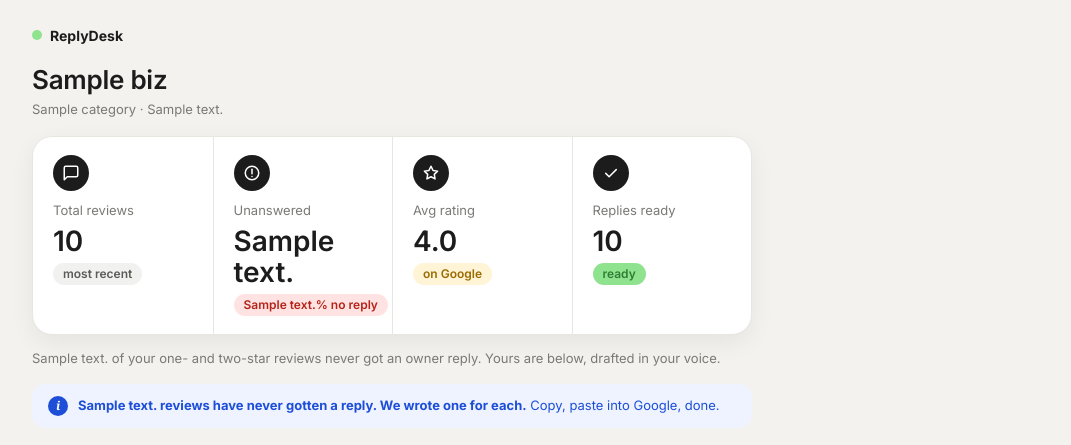
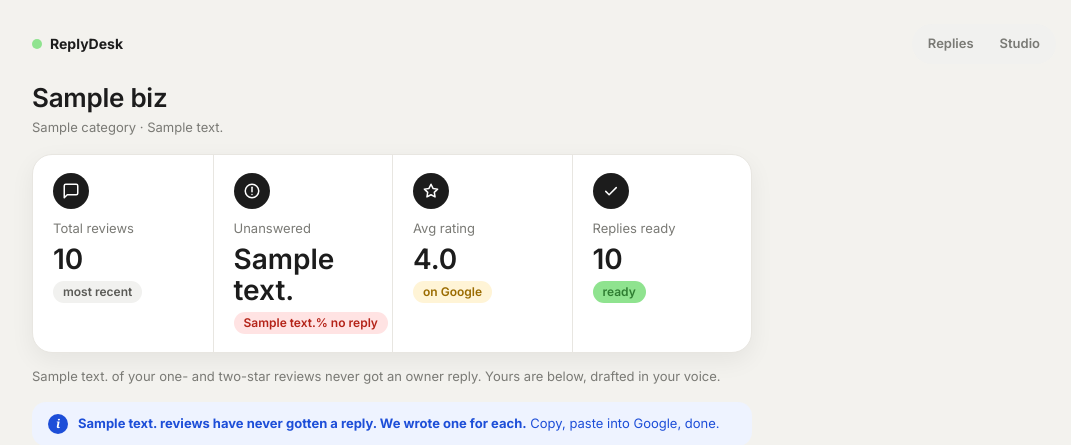
Before and after one commit to b-3llum/replydesk, a FastAPI app: template templates/owner.html in a window 1280 px wide. Shown: the top 445 px of the page, without its empty margins (96-1167 px from the left). Run offline with FastAPI, Linux system fonts and the light colour scheme; the template is opened without the code that fills it: most values are stand-ins (such as "Sample title", 1, 10 or a date in 2020); parts of the project's set-up code (start-up, migrations or seed data) failed here and were passed over.

Commit message:
Connected navigation: owner top bar (home, Replies, Studio; unpaid Studio tab leads to Unlock), admin per-business Preview/Studio/Full set links and a Home page item, landing Admin button when signed in, home links on thanks/error/sign-in, Outreach table fits laptop widths

```diff
--- a/app.py
+++ b/app.py
@@ -151,6 +151,23 @@ def payment_url(slug):
     return link + separator + urllib.parse.urlencode({"client_reference_id": slug})
 
 
+def owner_paths(biz):
+    """Root-relative links to the business's three owner pages; all three take the preview token."""
+    slug = urllib.parse.quote(biz["_id"])
+    query = urllib.parse.urlencode({"t": biz.get("preview_token") or ""})
+    return {"preview_path": f"/p/{slug}?{query}", "full_path": f"/full/{slug}?{query}",
+            "studio_path": f"/studio/{slug}?{query}"}
+
+
+def owner_nav(biz, active):
+    """The owner top bar (templates/_nav.html). Replies opens the full set once paid, the preview
+    before that; active is "replies" (/p, /full) or "studio"."""
+    paths = owner_paths(biz)
+    paid = bool(biz.get("paid"))
+    return {"home": "/", "replies": paths["full_path"] if paid else paths["preview_path"],
+            "studio": paths["studio_path"], "paid": paid, "pay_url": payment_url(biz["_id"]), "active": active}
+
+
 def ready_reviews(reviews):
     """Unanswered reviews that have a reply written, in the order given (newest first)."""
     return [r for r in reviews if r.get("owner_replied") is False and r.get("reply")]
@@ -214,7 +231,7 @@ def preview(request: Request, slug: str, t: str = ""):
     cards = [card(r, locked=i >= FREE_CARDS) for i, r in enumerate(ordered)]
     return templates.TemplateResponse(request, "preview.html", {
         "biz": biz, "cards": cards, "pay_url": payment_url(slug), "price": config.PRICE_USD,
-        **stats(reviews)})
+        "nav": owner_nav(biz, "replies"), **stats(reviews)})
 
 
 @app.get("/p/{slug}/status.json")
@@ -232,7 +249,7 @@ def full(request: Request, slug: str, t: str = ""):
     reviews = store.reviews_for(slug)
     cards = [card(r) for r in ready_reviews(reviews)]  # no MAX_CARDS cap: they paid for every reply
     return templates.TemplateResponse(request, "full.html", {
-        "biz": biz, "cards": cards, **stats(reviews)})
+        "biz": biz, "cards": cards, "nav": owner_nav(biz, "replies"), **stats(reviews)})
 
 
 @app.get("/thanks")
@@ -253,7 +270,7 @@ def _examples():
     return unpaid, paid
 
 
-def landing_context(**extra):
+def landing_context(request, **extra):
     s = cached_stats()  # both cached: the public page must not hammer Atlas
     unpaid, paid = _cached("examples", _examples)
     tour = None
@@ -270,6 +287,7 @@ def landing_context(**extra):
         "example_url": f"/p/{unpaid['_id']}?t={unpaid['preview_token']}" if unpaid else None,
         "plan": "one-time",
         "tour": tour,
+        "admin_signed_in": admin_signed_in(request),  # the header then links the admin
     }, **extra)
 
 
@@ -288,7 +306,7 @@ def _name_from_maps_link(text):
 def landing(request: Request, plan: str = "", sent: str = ""):
     waitlist = plan == "monthly"  # "Join the waitlist" opens the request form on the monthly plan
     return templates.TemplateResponse(request, "landing.html", landing_context(
-        plan="monthly" if waitlist else "one-time", show_form=waitlist, sent=bool(sent)))
+        request, plan="monthly" if waitlist else "one-time", show_form=waitlist, sent=bool(sent)))
 
 
 @app.post("/find")
@@ -301,8 +319,9 @@ async def find(request: Request):
                 "unanswered": b.get("unanswered_count") or 0, "url": f"/p/{b['_id']}?t={b['preview_token']}"}
                for b in matches]
     context = await run_in_threadpool(
-        landing_context, query=query, searched=bool(query), results=results, show_form=bool(query) and not results,
-        prefill_name="" if is_link else query, prefill_maps=query if is_link else "")
+        landing_context, request, query=query, searched=bool(query), results=results,
+        show_form=bool(query) and not results, prefill_name="" if is_link else query,
+        prefill_maps=query if is_link else "")
     return templates.TemplateResponse(request, "landing.html", context)
 
 
@@ -316,7 +335,7 @@ async def request_preview(request: Request):
     plan = plan if plan in PLANS else "one-time"
     if not name or len(re.sub(r"\D", "", phone)) < 7:
         context = await run_in_threadpool(
-            landing_context, show_form=True, plan=plan, prefill_name=name, prefill_phone=phone,
+            landing_context, request, show_form=True, plan=plan, prefill_name=name, prefill_phone=phone,
             prefill_maps=maps_url, form_error="Add your business name and a phone number we can text.")
         return templates.TemplateResponse(request, "landing.html", context, status_code=400)
     await run_in_threadpool(store.add_request, name, phone, maps_url, plan)
@@ -347,6 +366,15 @@ def require_admin(key, request=None):
     if DEMO_MODE:  # open to everyone; "" sets no remember-me cookie
         return ""
     raise HTTPException(status_code=403, detail="This admin link is not valid")
+
+
+def admin_signed_in(request):
+    """True when this browser would get into the admin without a key (its cookie, or DEMO_MODE)."""
+    try:
+        require_admin("", request)
+    except HTTPException:
+        return False
+    return True
 
 
 def _admin_or_login(request, key):
@@ -410,7 +438,8 @@ def business_row(b):
     return {"slug": b["_id"], "name": b.get("name") or b["_id"], "category": b.get("category") or "",
             "phone": b.get("phone") or "", "unanswered": b.get("unanswered_count") or 0,
             "status": b.get("status") or "new", "paid": bool(b.get("paid")),
-            "preview_url": outreach.preview_url(b), "text": outreach.outreach_text(b)}
+            "preview_url": outreach.preview_url(b), "text": outreach.outreach_text(b),
+            **owner_paths(b)}  # preview_path, full_path, studio_path: the admin's Open links
 
 
 def local_time(iso):
@@ -578,7 +607,8 @@ def studio_page(request: Request, slug: str, t: str = ""):
     biz = business_for(slug, t)
     rows = studio.rows(ready_reviews(store.reviews_for(slug)))
     return templates.TemplateResponse(request, "studio.html", {
-        "biz": biz, "token": t, "rows": rows, "counts": studio.counts(rows)})
+        "biz": biz, "token": t, "rows": rows, "counts": studio.counts(rows),
+        "nav": owner_nav(biz, "studio")})  # the Studio tab is the active one here, paid or not
 
 
 @app.get("/studio/{slug}/review/{rid}.json")
--- a/static/style.css
+++ b/static/style.css
@@ -407,7 +407,7 @@ a.logo { color: var(--text); text-decoration: none; }
   .sticky-bar { display: none; }
   body.has-bar { padding-bottom: 0; }
 }
-@media (max-width: 1180px) {
+@media (max-width: 1320px) {  /* below this the side cards go under the tables, so the tables keep their action columns in view */
   .admin-grid { grid-template-columns: minmax(0, 1fr); }
 }
 @media (max-width: 860px) {
@@ -691,3 +691,27 @@ body.studio .s-copy-note { margin-top: 8px; color: var(--s-muted); font-size: 12
   body.studio .s-copybar { padding-top: 12px; }
   body.studio .s-copy-note { margin-top: 6px; }
 }
+
+/* Navigation */
+/* Outreach: the message holds a long preview URL; let it wrap so the action links stay in view. */
+.table td.message { min-width: 200px; overflow-wrap: anywhere; }
+/* Owner top bar (templates/_nav.html): the logo links home, the Replies / Studio tabs sit on the right.
+   One line down to a 320px phone; on anything narrower the tabs drop below the logo instead of overflowing. */
+.nav-bar { display: flex; flex-wrap: wrap; align-items: center; justify-content: space-between; gap: 8px 12px; margin-bottom: 18px; }
+.nav-logo { margin: 0; text-decoration: none; }
+.nav-tabs { flex: none; flex-wrap: nowrap; }
+.nav-tabs .tab { text-decoration: none; white-space: nowrap; }
+.nav-tabs .tab:hover:not(.is-active) { color: var(--text); }
+/* Landing header: Admin beside Find my business when signed in; the two stack on the narrowest phones */
+.landing-actions { display: flex; flex-wrap: wrap; justify-content: flex-end; gap: 8px; }
+/* Reply Studio: the brand links home, the tabs take the studio's grays. In the desktop header they are
+   32px tall and the bar trades 4px of padding top and bottom, so it keeps its height. */
+body.studio .s-brand-link { display: inline-flex; align-items: center; gap: 8px; color: inherit; text-decoration: none; }
+body.studio .nav-tabs { background: var(--s-gray-soft); }
+body.studio .nav-tabs .tab { color: var(--s-gray-text); }
+body.studio .nav-tabs .tab.is-active, body.studio .nav-tabs .tab:hover { color: var(--s-text); }
+body.studio .nav-tabs .tab:focus-visible, body.studio .s-brand-link:focus-visible { outline: 2px solid var(--s-blue); outline-offset: 2px; }
+body.studio .s-top { padding-top: 8px; padding-bottom: 8px; }
+body.studio .s-top .nav-tabs { padding: 3px; }
+body.studio .s-top .nav-tabs .tab { padding: 4px 12px; line-height: 18px; }
+body.studio .s-narrow-card .nav-tabs { margin-top: 16px; }
--- a/templates/_icons.html
+++ b/templates/_icons.html
@@ -16,6 +16,7 @@
   "trend": '<path d="M3 17l6-6 4 4 8-8"/><path d="M14 7h7v7"/>',
   "send": '<path d="M22 2L11 13"/><path d="M22 2l-7 20-4-9-9-4z"/>',
   "receipt": '<path d="M5 3h14v18l-3-2-2 2-2-2-2 2-2-2-3 2z"/><path d="M9 8h6M9 12h6"/>',
+  "home": '<path d="M3 9l9-7 9 7v11a2 2 0 0 1-2 2H5a2 2 0 0 1-2-2z"/><path d="M9 22V12h6v10"/>',
 } -%}
 <svg class="icon" width="{{ size }}" height="{{ size }}" viewBox="0 0 24 24" fill="none" stroke="currentColor" stroke-width="2" stroke-linecap="round" stroke-linejoin="round" aria-hidden="true">{{ paths.get(name, "") | safe }}</svg>
 {%- endmacro %}
--- /dev/null
+++ b/templates/_nav.html
@@ -0,0 +1,31 @@
+{# Owner top bar: the ReplyDesk logo (home) on the left, the Replies / Studio tabs on the right.
+   nav comes from app.owner_nav(): home, replies, studio, paid, pay_url and active ("replies" or "studio").
+   Use: {% import "_nav.html" as top %} then {{ top.bar(nav) }} (owner.html), {{ top.tabs(nav) }} inside
+   another header (studio.html), or {{ top.bar() }} for the logo alone (thanks and error pages). #}
+{% import "_icons.html" as ic %}
+
+{% macro logo(href="/") -%}
+<a class="logo-sm nav-logo" href="{{ href }}"><span class="logo-dot"></span>ReplyDesk</a>
+{%- endmacro %}
+
+{% macro tabs(nav) -%}
+{# The Studio tab opens the studio once paid, and is the active tab on /studio itself. Before paying it
+   unlocks: data-unlock lets the preview remember the business, like its other Unlock buttons. -#}
+<nav class="tabs nav-tabs" aria-label="Your pages">
+  <a class="tab{{ ' is-active' if nav.active == 'replies' }}" href="{{ nav.replies }}"{% if nav.active == 'replies' %} aria-current="page"{% endif %}>Replies</a>
+  {% if nav.paid or nav.active == "studio" -%}
+  <a class="tab{{ ' is-active' if nav.active == 'studio' }}" href="{{ nav.studio }}"{% if nav.active == 'studio' %} aria-current="page"{% endif %}>Studio</a>
+  {%- else -%}
+  <a class="tab" href="{{ nav.pay_url }}" data-unlock title="Unlock to edit every reply in the Studio">{{ ic.icon("lock", 14) }}Studio</a>
+  {%- endif %}
+</nav>
+{%- endmacro %}
+
+{% macro bar(nav=none) -%}
+<header class="nav-bar">
+  {{ logo(nav.home if nav else "/") }}
+  {%- if nav %}
+  {{ tabs(nav) }}
+  {%- endif %}
+</header>
+{%- endmacro %}
--- a/templates/admin/_layout.html
+++ b/templates/admin/_layout.html
@@ -18,6 +18,10 @@
     <p class="nav-section">Today</p>
     <nav class="nav" aria-label="Today">
       <a class="nav-item{{ ' is-active' if active == 'outreach' }}" href="/admin/outreach{{ q }}"{% if active == 'outreach' %} aria-current="page"{% endif %}>{{ ic.icon("send", 16) }}Outreach</a>
+    </nav>
+    <p class="nav-section">Site</p>
+    <nav class="nav" aria-label="Site">
+      <a class="nav-item" href="/">{{ ic.icon("home", 16) }}Home page</a>
     </nav>
   </aside>
 
--- a/templates/admin_login.html
+++ b/templates/admin_login.html
@@ -4,7 +4,7 @@
 {% block content %}
 <div class="center">
   <form class="card thanks login" method="get" action="/admin">
-    <p class="logo-sm"><span class="logo-dot"></span>ReplyDesk</p>
+    <a class="logo-sm nav-logo" href="/"><span class="logo-dot"></span>ReplyDesk</a>
     <h1 class="title">Admin panel</h1>
     <p class="muted">Enter the admin key. This browser stays signed in for 7 days.</p>
     {% if error %}<p class="form-error">That key didn't work.</p>{% endif %}
--- a/templates/error.html
+++ b/templates/error.html
@@ -2,10 +2,13 @@
 {% block title %}{{ heading }} · ReplyDesk{% endblock %}
 
 {% block content %}
+{% import "_nav.html" as top %}
+{{ top.bar() }}
 <div class="center">
   <div class="card thanks">
     <h1 class="title">{{ heading }}</h1>
     <p class="muted">{{ message }}</p>
+    <a class="btn btn-secondary btn-block btn-big" href="/">Go to the home page</a>
   </div>
 </div>
 {% endblock %}
--- a/templates/landing.html
+++ b/templates/landing.html
@@ -5,7 +5,10 @@
 {% block content %}
 <header class="landing-header">
   <span class="wordmark"><span class="logo-dot"></span>ReplyDesk</span>
-  <a class="btn btn-primary btn-sm" href="#find">Find my business</a>
+  <div class="landing-actions">
+    {% if admin_signed_in %}<a class="btn btn-secondary btn-sm" href="/admin">Admin</a>{% endif %}
+    <a class="btn btn-primary btn-sm" href="#find">Find my business</a>
+  </div>
 </header>
 
 <section class="hero">
--- a/templates/owner.html
+++ b/templates/owner.html
@@ -1,13 +1,14 @@
-{# Shared layout for the owner's pages (preview and full set). #}
+{# Shared layout for the owner's pages (preview and full set): the top bar (_nav.html), then the page. #}
 {% extends "base.html" %}
 {% block page_class %}owner-wide{% endblock %}
 
 {% block content %}
 {% import "_icons.html" as ic %}
+{% import "_nav.html" as top %}
 {% set rating_text = "%.1f" | format(biz.rating) if biz.rating else "-" %}
+{{ top.bar(nav) }}
 <div class="owner-grid">
   <div class="owner-main">
-    <p class="logo-sm"><span class="logo-dot"></span>ReplyDesk</p>
     {% block banner %}{% endblock %}
     <header class="owner-head">
       <h1 class="title">{{ biz.name }}</h1>
--- a/templates/thanks.html
+++ b/templates/thanks.html
@@ -2,6 +2,8 @@
 {% block title %}Payment received · ReplyDesk{% endblock %}
 
 {% block content %}
+{% import "_nav.html" as top %}
+{{ top.bar() }}
 <div class="center">
   <div class="card thanks">
     <h1 class="title">Payment received.</h1>
```
Also changed, not shown: templates/admin/businesses.html (+9 -3 lines), templates/admin/outreach.html (+6 -1 lines), templates/studio.html (+7 -3 lines).
